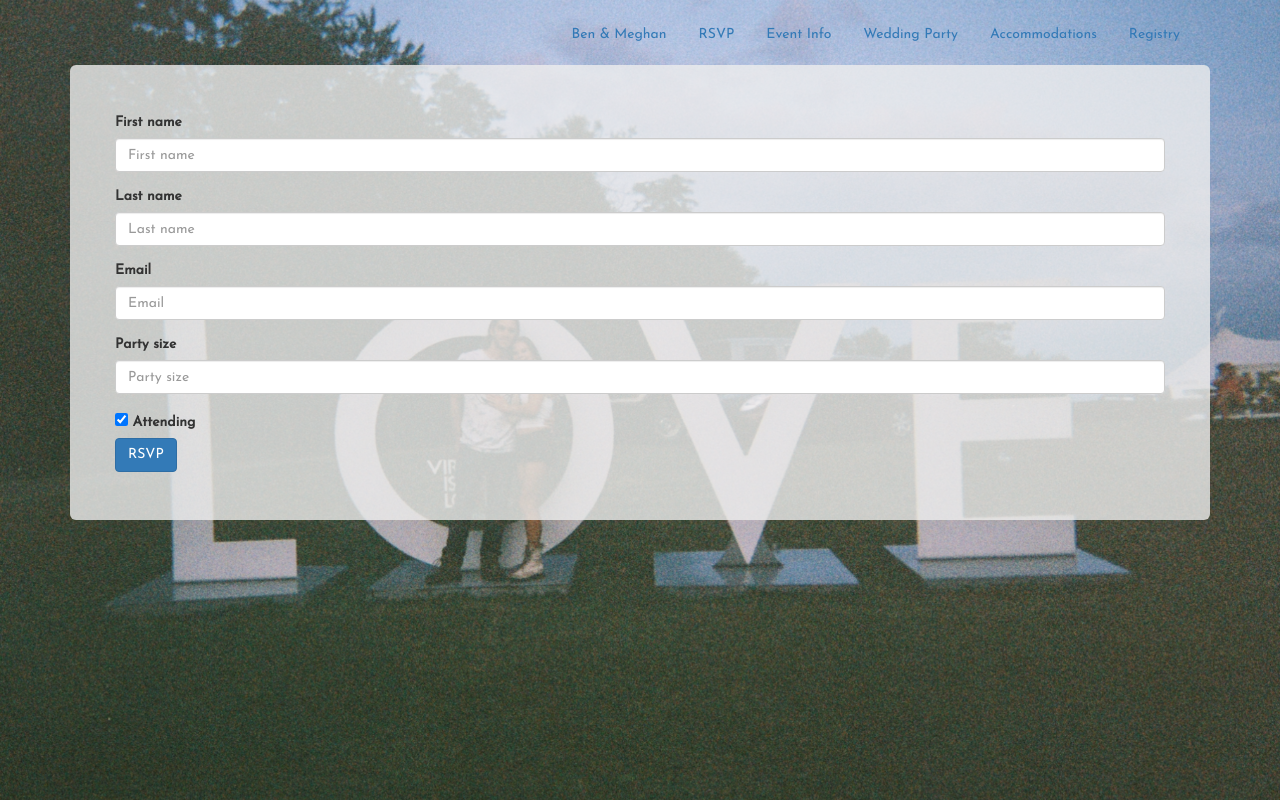
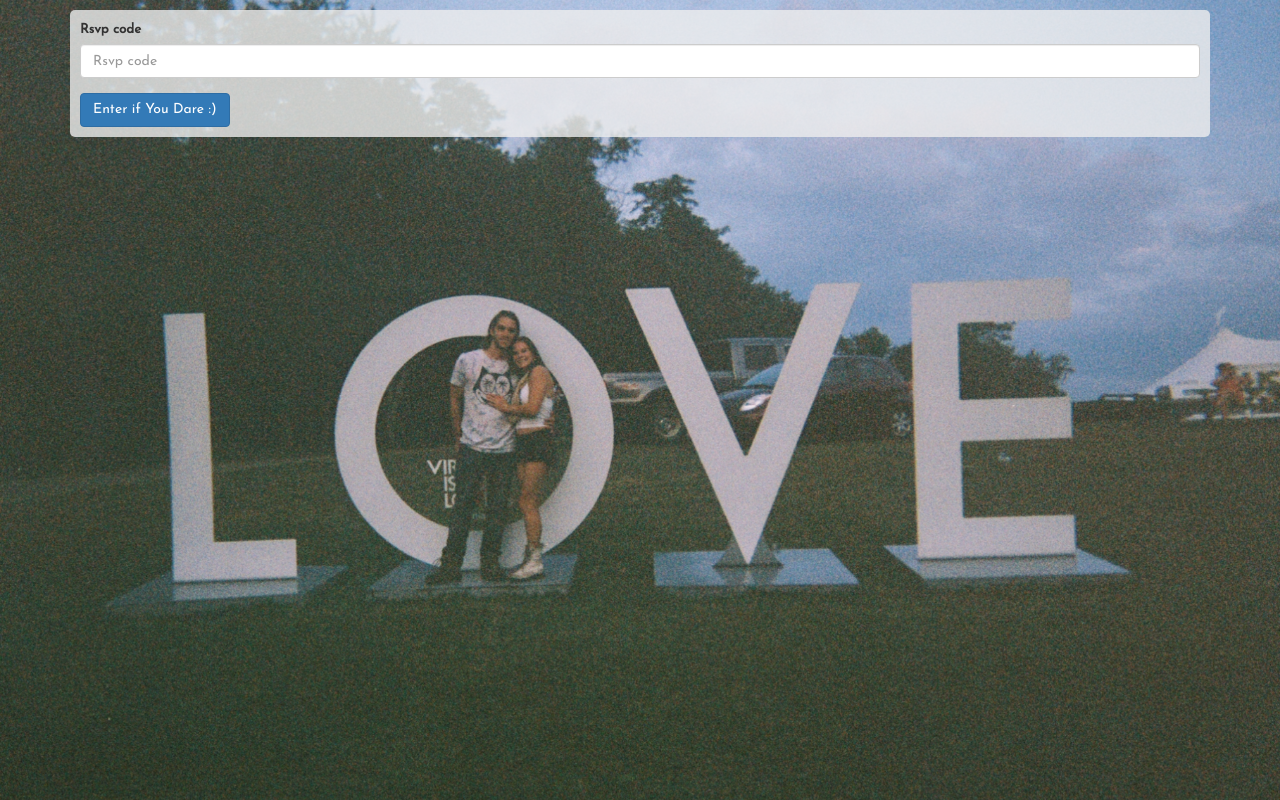
Before and after one commit to bpapillon/ben-and-meghan, a Django app: page /rsvp/1/ in a window 1280 px wide. Run offline with Django 3.2, Linux system fonts and the light colour scheme; some libraries are stand-ins or nearby versions.

Commit message:
the latest

```diff
--- a/wedding/forms.py
+++ b/wedding/forms.py
@@ -1,8 +1,24 @@
-from django.forms import ModelForm
+from django import forms
 from wedding.models import Rsvp
 
 
-class RsvpForm(ModelForm):
+class RsvpForm(forms.ModelForm):
+    responded = forms.BooleanField(widget=forms.HiddenInput(), initial=True)
     class Meta:
         model = Rsvp
-        fields = ['first_name', 'last_name', 'email', 'party_size', 'attending']
+        fields = [
+            'first_name',
+            'last_name',
+            'email',
+            'party_size',
+            'attending',
+            'responded',
+        ]
+
+
+class RsvpCodeForm(forms.ModelForm):
+    class Meta:
+        model = Rsvp
+        fields = [
+            'rsvp_code',
+        ]
--- a/wedding/models.py
+++ b/wedding/models.py
@@ -1,4 +1,6 @@
 from django.db import models
+
+from .utils import generate_rsvp_code
 
 
 class Rsvp(models.Model):
@@ -7,3 +9,19 @@ class Rsvp(models.Model):
     email = models.EmailField(max_length=256, blank=False, null=False)
     party_size = models.IntegerField(null=False, blank=False)
     attending = models.BooleanField(default=True, null=False)
+    responded = models.BooleanField(default=False, null=False)
+    rsvp_code = models.CharField(max_length=128, blank=False, null=False, unique=True, db_index=True)
+
+    def __unicode__(self):
+        return u"%s %s (%s)" % (self.first_name, self.last_name, self.email)
+
+    def generate_rsvp_code(self):
+        rsvp_code = generate_rsvp_code()
+        while self.__class__.objects.filter(rsvp_code=rsvp_code).count() > 0:
+            rsvp_code = generate_rsvp_code()
+        return rsvp_code
+
+    def save(self, *args, **kwargs):
+        if not self.rsvp_code:
+            self.rsvp_code = generate_rsvp_code()
+        return super(Rsvp, self).save(*args, **kwargs)
--- a/wedding/static/css/style.css
+++ b/wedding/static/css/style.css
@@ -5,6 +5,7 @@ body {
   -o-background-size: cover;
   background-size: cover;
   font-family: "Josefin Sans", Georgia, Serif;
+  font-size: 10pt;
 }
 
 div#wrapper{
@@ -13,17 +14,27 @@ div#wrapper{
 	text-align: center;
 }
 
-.jumbotron img.hero {
+.main img.hero {
 	width: 100%;
 }
 
-div.jumbotron {
+div.main {
 	background-color:rgba(238,238,238,0.8);
 	margin-top: 10px;
+  border-radius: 5px;
+  padding: 10px;
 }
 
 ul {
-    list-style-type: none;
-    margin: 15px;
-    padding: 0;
+  list-style-type: none;
+  margin: 15px;
+  padding: 0;
 }
+
+div.wedding-party div.col-xs-4 img:hover, div.wedding-party div.col-xs-4 {
+  text-align: center;
+}
+
+div.wedding-party div.col-xs-4 img:hover, div.wedding-party div.col-xs-4 h3:hover {
+  cursor: pointer;
+}
--- a/wedding/templates/base.html
+++ b/wedding/templates/base.html
@@ -2,6 +2,7 @@
 
 <!DOCTYPE html>
 <html lang="en">
+
   <head>
     {% block head %}
     <meta charset="utf-8">
@@ -28,36 +29,16 @@
   <body>
 
     <div class="container">
-      <div class="header clearfix">
-        <nav>
-          <ul class="nav nav-pills pull-right">
-            {% url 'home' as home_url %}
-            <li role="presentation" {% if request.get_full_path == home_url %}class="active"{% endif %}><a href="{% url 'home' %}">Ben &amp; Meghan</a></li>
-            {% url 'rsvp' as rsvp_url %}
-            <li role="presentation" {% if request.get_full_path == rsvp_url %}class="active"{% endif %}><a href="{% url 'rsvp' %}">RSVP</a></li>
-            {% url 'event_info' as event_info_url %}
-            <li role="presentation" {% if request.get_full_path == event_info_url %}class="active"{% endif %}><a href="{% url 'event_info' %}">Event Info</a></li>
-            {% url 'wedding_party' as event_info_url %}
-            <li role="presentation" {% if request.get_full_path == event_info_url %}class="active"{% endif %}><a href="{% url 'wedding_party' %}">Wedding Party</a></li>
-            {% url 'accommodations' as accommodations_url %}
-            <li role="presentation" {% if request.get_full_path == accommodations_url %}class="active"{% endif %}><a href="{% url 'accommodations' %}">Accommodations</a></li>
-            {% url 'registry' as registry_url %}
-            <li role="presentation" {% if request.get_full_path == registry_url %}class="active"{% endif %}><a href="{% url 'registry' %}">Registry</a></li>
-          </ul>
-        </nav>
+      <div class="main">
+        {% block main %}{% endblock %}
       </div>
-
-      {% block body %}
-      <div class="jumbotron">
-        {% block jumbotron %}{% endblock %}
-      </div>
-      {% endblock %}
-
     </div> <!-- /container -->
 
     {% block scripts %}
       <script src="https://ajax.googleapis.com/ajax/libs/jquery/1.11.3/jquery.min.js"></script>
       {% bootstrap_javascript %}
     {% endblock %}
+
   </body>
+
 </html>
--- a/wedding/templates/home.html
+++ b/wedding/templates/home.html
@@ -1,3 +1,16 @@
 {% extends 'base.html' %}
 
-{% block body %}{% endblock %}
+{% load bootstrap3 %}
+
+{% block main %}
+
+<form action="{% url 'home' %}" method="post" class="form">
+  {% csrf_token %}
+  {% bootstrap_form_errors form type='non_fields' %}
+  {% bootstrap_form form %}
+  {% buttons %}
+    <button type="submit" class="btn btn-primary">Enter if You Dare :)</button>
+  {% endbuttons %}
+</form>
+
+{% endblock %}
--- a/wedding/templates/rsvp.html
+++ b/wedding/templates/rsvp.html
@@ -2,19 +2,39 @@
 
 {% load bootstrap3 %}
 
-{% block jumbotron %}
+{% block main %}
 
-<div class="row">
-
-<form action="{% url 'rsvp' %}" method="post" class="form">
+<p><form action="" method="post" class="form">
+  {% if obj.responded %}
+  <h3>You have responded! You are {% if obj.attending %}attending!{% else %}not attending :({% endif %}</h3>
+  {% else %}
+  <h3>Ready to RSVP?</h3>
+  {% endif %}
   {% csrf_token %}
   {% bootstrap_form_errors form type='non_fields' %}
   {% bootstrap_form form %}
   {% buttons %}
     <button type="submit" class="btn btn-primary">RSVP</button>
   {% endbuttons %}
-</form>
+</form></p>
 
-</div>
+<p><strong>Schedule:</strong>
+<ul>
+	<li><strong>Saturday, August 20</strong></li>
+	<li><strong>5pm:</strong> ceremony at the workshop porch</li>
+	<li><strong>5:30pm:</strong> cocktail hour in the beer garden</li>
+	<li><strong>6:00pm:</strong> reception catered by Feast &amp; Company</li>
+	<li><strong>8:00pm:</strong> dance &amp; party &amp; other stuff</li>
+</ul></p>
+
+<p><strong>Location:</strong> FloydFest site
+<br /><a href="https://www.google.com/maps/place/Rock+Castle+Gorge+Rd,+Floyd,+VA+24091/@36.8000703,-80.3778297,17z/data=!3m1!4b1!4m2!3m1!1s0x885273e78afea5e1:0xc91742476100af46" target="_blank">894 Rock Castle Gorge Road
+<br />Floyd, VA 24091</a></p>
+
+<p><strong>Accommodations:</strong>
+<br /><strong>Option #1</strong> Camp for free on the FloydFest site! Or, if you want to stay on site but don't want to camp, RVs are welcome; we can provide power but not water to RVs.
+<br /><strong>Option #2</strong> <a href="http://www.woodberryinn.com/" target="_blank">Woodberry Inn</a> (182 Woodberry Rd SW Meadows of Dan, VA 24120)</p>
+
+<p><strong>Registry:</strong> ayyy buy me some home goods n shit lmao</p>
 
 {% endblock %}
--- a/wedding/urls.py
+++ b/wedding/urls.py
@@ -4,14 +4,10 @@ from django.conf.urls.static import static
 from django.contrib import admin
 from django.views.generic import TemplateView
 
-from wedding.views import rsvp_view
+from wedding.views import home_view, rsvp_view
 
 urlpatterns = [
     url(r'^admin/', include(admin.site.urls)),
-    url(r'^accommodations/', TemplateView.as_view(template_name="accommodations.html"), name="accommodations"),
-    url(r'^event_info/', TemplateView.as_view(template_name="event_info.html"), name="event_info"),
-    url(r'^rsvp/', rsvp_view, name="rsvp"),
-    url(r'^registry/', TemplateView.as_view(template_name="registry.html"), name="registry"),
-    url(r'^wedding-party/', TemplateView.as_view(template_name="wedding_party.html"), name="wedding_party"),
-    url(r'^', TemplateView.as_view(template_name="home.html"), name="home"),
+    url(r'^rsvp/(?P<rsvp_code>[a-z\-]+)/?$', rsvp_view, name="rsvp"),
+    url(r'^', home_view, name="home"),
 ] + static(settings.STATIC_URL, document_root=settings.STATIC_ROOT)
--- /dev/null
+++ b/wedding/utils.py
@@ -0,0 +1,9 @@
+import random
+
+
+ADJECTIVES = ('Adamant', 'Adroit', 'Amatory', 'Animistic', 'Antic', 'Arcadian', 'Baleful', 'Bellicose', 'Bilious', 'Boorish', 'Calamitous', 'Caustic', 'Cerulean', 'Comely', 'Concomitant', 'Contumacious', 'Corpulent', 'Crapulous', 'Defamatory', 'Didactic', 'Dilatory', 'Dowdy', 'Efficacious', 'Effulgent', 'Egregious', 'Endemic', 'Equanimous', 'Execrable', 'Fastidious', 'Feckless', 'Fecund', 'Friable', 'Fulsome', 'Garrulous', 'Guileless', 'Gustatory', 'Heuristic', 'Histrionic', 'Hubristic', 'Incendiary', 'Insidious', 'Insolent', 'Intransigent', 'Inveterate', 'Invidious', 'Irksome', 'Jejune', 'Jocular', 'Judicious', 'Lachrymose', 'Limpid', 'Loquacious', 'Luminous', 'Mannered', 'Mendacious', 'Meretricious', 'Minatory', 'Mordant', 'Munificent', 'Nefarious', 'Noxious', 'Obtuse', 'Parsimonious', 'Pendulous', 'Pernicious', 'Pervasive', 'Petulant', 'Platitudinous', 'Precipitate', 'Propitious', 'Puckish', 'Querulous', 'Quiescent', 'Rebarbative', 'Recalcitrant', 'Redolent', 'Rhadamanthine', 'Risible', 'Ruminative', 'Sagacious', 'Salubrious', 'Sartorial', 'Sclerotic', 'Serpentine', 'Spasmodic', 'Strident', 'Taciturn', 'Tenacious', 'Tremulous', 'Trenchant', 'Turbulent', 'Turgid', 'Ubiquitous', 'Uxorious', 'Verdant', 'Voluble', 'Voracious', 'Wheedling', 'Withering', 'Zealous',)
+NOUNS = ('turkey', 'squirrel', 'toothpaste', 'distribution', 'friction', 'silk', 'birth', 'peace', 'zoo', 'cough', 'pancake', 'afternoon',)
+
+
+def generate_rsvp_code():
+    return "%s-%s" % (random.choice(ADJECTIVES).lower(), random.choice(NOUNS).lower())
--- a/wedding/views.py
+++ b/wedding/views.py
@@ -1,13 +1,35 @@
-from django.shortcuts import render
+from django.core.urlresolvers import reverse
+from django.http import Http404
+from django.shortcuts import redirect, render
 
-from .forms import RsvpForm
+from .forms import RsvpCodeForm, RsvpForm
+from .models import Rsvp
 
 
-def rsvp_view(request):
+def home_view(request):
     if request.method == 'POST':
-        form = RsvpForm(request.POST)
+        rsvp_code = request.POST.get('rsvp_code')
+        if rsvp_code is None:
+            raise Http404()
+        try:
+            rsvp = Rsvp.objects.get(rsvp_code=rsvp_code.replace(' ', '-'))
+        except Rsvp.DoesNotExist:
+            raise Http404()
+        return redirect(reverse('rsvp', args=(rsvp.rsvp_code,)))
+    else:
+        form = RsvpCodeForm()
+    return render(request, 'home.html', {'form': form})
+
+
+def rsvp_view(request, rsvp_code):
+    try:
+        obj = Rsvp.objects.get(rsvp_code=rsvp_code)
+    except Rsvp.DoesNotExist:
+        raise Http404()
+    if request.method == 'POST':
+        form = RsvpForm(request.POST, instance=obj)
         if form.is_valid():
-            form.save()
+            obj = form.save()
     else:
-        form = RsvpForm()
-    return render(request, 'rsvp.html', {'form': form})
+        form = RsvpForm(instance=obj)
+    return render(request, 'rsvp.html', {'form': form, 'obj': obj})
```
Also changed, not shown: wedding/management/commands/create_rsvp.py (added, +31 -0 lines), wedding/management/commands/generate_rsvp_codes.py (added, +21 -0 lines), wedding/templates/wedding_party.html (+51 -43 lines), wedding/management/__init__.py (added), wedding/management/commands/__init__.py (added), wedding/migrations/0002_rsvp_rsvp_code.py (added), wedding/migrations/0003_auto_20160128_0149.py (added), wedding/migrations/0004_auto_20160128_0216.py (added), wedding/templates/wedding.html (added).
